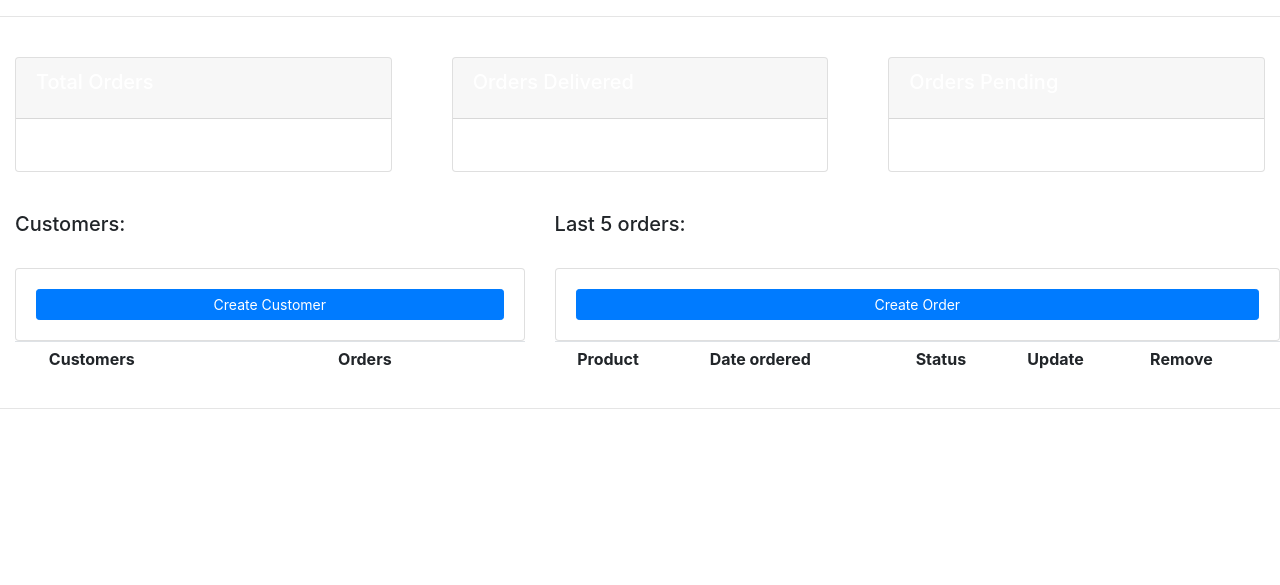
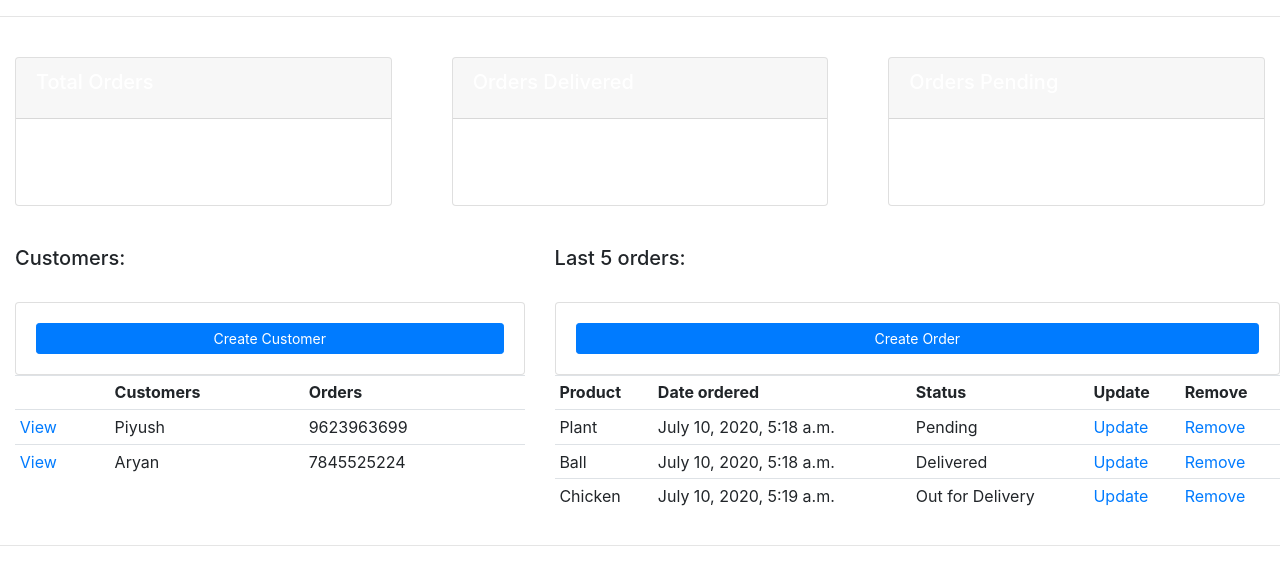
Before and after one commit to goofy1916/django-tutorial, a Django app: page / in a window 1280 px wide. Shown: the part 66-651 px from the top of the page. Run offline with Django 3.2, Linux system fonts and the light colour scheme; data comes from the database, SQL or seed files in the repository; both versions use the stored data as it was after the commit; lists and menus that the app fills with data are empty; some libraries are stand-ins or nearby versions.

Commit message:
Sent data using queries and dictionaries and built dynamic routing.

```diff
--- a/account/admin.py
+++ b/account/admin.py
@@ -1,6 +1,9 @@
 from django.contrib import admin
 
-from .models import Customer
+from .models import *
 # Register your models here.
 
 admin.site.register(Customer)
+admin.site.register(Product)
+admin.site.register(Tag)
+admin.site.register(Order)
--- a/account/models.py
+++ b/account/models.py
@@ -9,6 +9,13 @@ class Customer (models.Model):
     phone = models.CharField( max_length=50)
     email = models.EmailField( max_length=254)
     date_created= models.DateTimeField(auto_now_add=True, null=True)
+
+    def __str__(self):
+        return self.name
+
+class Tag(models.Model):
+
+    name = models.CharField(max_length=50)
 
     def __str__(self):
         return self.name
@@ -25,6 +32,7 @@ class Product(models.Model):
     category = models.CharField(max_length=50, choices= CATEGORY)
     description = models.CharField(max_length=100)
     date_created = models.DateTimeField(auto_now_add=True, null = True)
+    tags = models.ManyToManyField(Tag)
 
     def __str__(self):
         return self.name
@@ -40,5 +48,5 @@ class Order(models.Model):
         )
     status = models.CharField(max_length=50, choices= STATUS)
     date_created = models.DateTimeField(auto_now_add=True, null = True)
-    # customer =
-    # product =
+    customer = models.ForeignKey(Customer, on_delete=models.SET_NULL, null = True)
+    product = models.ForeignKey(Product, on_delete=models.SET_NULL, null = True)
--- a/account/templates/account/dashboard.html
+++ b/account/templates/account/dashboard.html
@@ -17,6 +17,14 @@
                     <th>Customers</th>
                     <th>Orders</th>
                 </tr>
+                {% for i in customers%}
+                    <tr>
+                    <td><a href="{% url "customer" i.id %}">View</a></td>
+                    <td>{{i.name}}</td>
+                    <td>{{i.phone}}</td>
+                    {% comment %} <td>{for j in }</td> {% endcomment %}
+                    </tr>
+                {% endfor %}
             </table>
         </div>
 
@@ -28,13 +36,21 @@
             </div>
             <table class="table table-sm">
                 <tr>
-                    <th></th>
                     <th>Product</th>
                     <th>Date ordered</th>
                     <th>Status</th>
                     <th>Update</th>
                     <th>Remove</th>
                 </tr>
+                {% for i in orders%}
+                    <tr>
+                    <td>{{i.product}}</td>
+                    <td>{{i.date_created}}</td>
+                    <td>{{i.status}}</td>
+                    <td><a href ="">Update</a></td>
+                    <td><a href ="">Remove</a></td>
+                    </tr>
+                {% endfor %}
             </table>
         </div>
         </div>
--- a/account/templates/account/main.html
+++ b/account/templates/account/main.html
@@ -19,4 +19,7 @@
 
     <hr>
 </body>
+<script src="https://code.jquery.com/jquery-3.3.1.slim.min.js" integrity="sha384-q8i/X+965DzO0rT7abK41JStQIAqVgRVzpbzo5smXKp4YfRvH+8abtTE1Pi6jizo" crossorigin="anonymous"></script>
+<script src="https://cdnjs.cloudflare.com/ajax/libs/popper.js/1.14.7/umd/popper.min.js" integrity="sha384-UO2eT0CpHqdSJQ6hJty5KVphtPhzWj9WO1clHTMGa3JDZwrnQq4sF86dIHNDz0W1" crossorigin="anonymous"></script>
+<script src="https://stackpath.bootstrapcdn.com/bootstrap/4.3.1/js/bootstrap.min.js" integrity="sha384-JjSmVgyd0p3pXB1rRibZUAYoIIy6OrQ6VrjIEaFf/nJGzIxFDsf4x0xIM+B07jRM" crossorigin="anonymous"></script>
 </html>
--- a/account/templates/account/navbar.html
+++ b/account/templates/account/navbar.html
@@ -9,13 +9,13 @@
   <div class="collapse navbar-collapse" id="navbarNav">
     <ul class="navbar-nav">
       <li class="nav-item active">
-        <a class="nav-link" href="#">Dashboard</a>
+        <a class="nav-link" href="{% url "dashboard"%}">Dashboard</a>
       </li>
       <li class="nav-item">
-        <a class="nav-link" href="#">Products</a>
+        <a class="nav-link" href="{% url "products"%}">Products</a>
       </li>
       <li class="nav-item">
-        <a class="nav-link" href="#">Contact us</a>
+        <a class="nav-link" href="{% url "contact"%}">Contact us</a>
       </li>
     </ul>
   </div>
--- a/account/templates/account/status.html
+++ b/account/templates/account/status.html
@@ -8,7 +8,7 @@
                     <h5 class="card-title">Total Orders</h5>
                 </div>
                 <div class="card-body">
-                    <h3 class="card-title"></h3>
+                    <h3 class="card-title">{{total_orders}}</h3>
                 </div>
             </div>
         </div>
@@ -20,7 +20,7 @@
                     <h5 class="card-title">Orders Delivered</h5>
                 </div>
                 <div class="card-body">
-                    <h3 class="card-title"></h3>
+                    <h3 class="card-title">{{orders_delivered}}</h3>
                 </div>
             </div>
         </div>
@@ -32,7 +32,7 @@
                     <h5 class="card-title">Orders Pending</h5>
                 </div>
                 <div class="card-body">
-                    <h3 class="card-title"></h3>
+                    <h3 class="card-title">{{pending_orders}}</h3>
                 </div>
             </div>
         </div>
--- a/account/urls.py
+++ b/account/urls.py
@@ -2,8 +2,8 @@ from django.urls import path
 from . import views
 
 urlpatterns = [
-    path('', views.home),
-    path('products/', views.products),
-    path('customer/', views.customer),
-    path('contact/', views.contact)
+    path('', views.home, name="dashboard"),
+    path('products/', views.products, name='products'),
+    path('customer/<str:pk>/', views.customer, name='customer'),
+    path('contact/', views.contact, name='contact')
 ]
--- a/account/views.py
+++ b/account/views.py
@@ -1,17 +1,41 @@
 from django.shortcuts import render
+
+from .models import *
 
 from django.http import HttpResponse
 # Create your views here.
 
 
 def home(request):
-    return render(request,'account/dashboard.html')
+    customers = Customer.objects.all()
+    orders = Order.objects.all()
+
+    total_orders = orders.count()
+    orders_delivered = orders.filter(status = 'Delivered').count()
+    pending_orders = orders.filter(status = 'Pending').count()
+
+    context = {'customers': customers, 'orders' : orders,
+    'total_orders':total_orders, 'orders_delivered': orders_delivered,
+    'pending_orders': pending_orders}
+
+    return render(request,'account/dashboard.html', context )
 
 def products(request):
-    return render(request,'account/products.html')
+    products = Product.objects.all()
+    return render(request,'account/products.html', {'products': products})
 
 def contact(request):
     return HttpResponse('Contact us')
 
-def customer(request):
-    return render(request, 'account/customers.html')
+def customer(request, pk):
+    customer = Customer.objects.get(id = pk)
+    # to get all objects of customer we can use order set
+    # orders = Order.objects.filter(customer = pk)
+
+    orders = customer.order_set.all()
+
+    order_count = orders.count()
+
+    context = {'customer': customer, 'orders' : orders,'order_count':order_count}
+
+    return render(request, 'account/customers.html', context)
```
Also changed, not shown: account/templates/account/customers.html (+13 -8 lines), account/templates/account/products.html (+7 -0 lines), db.sqlite3.
